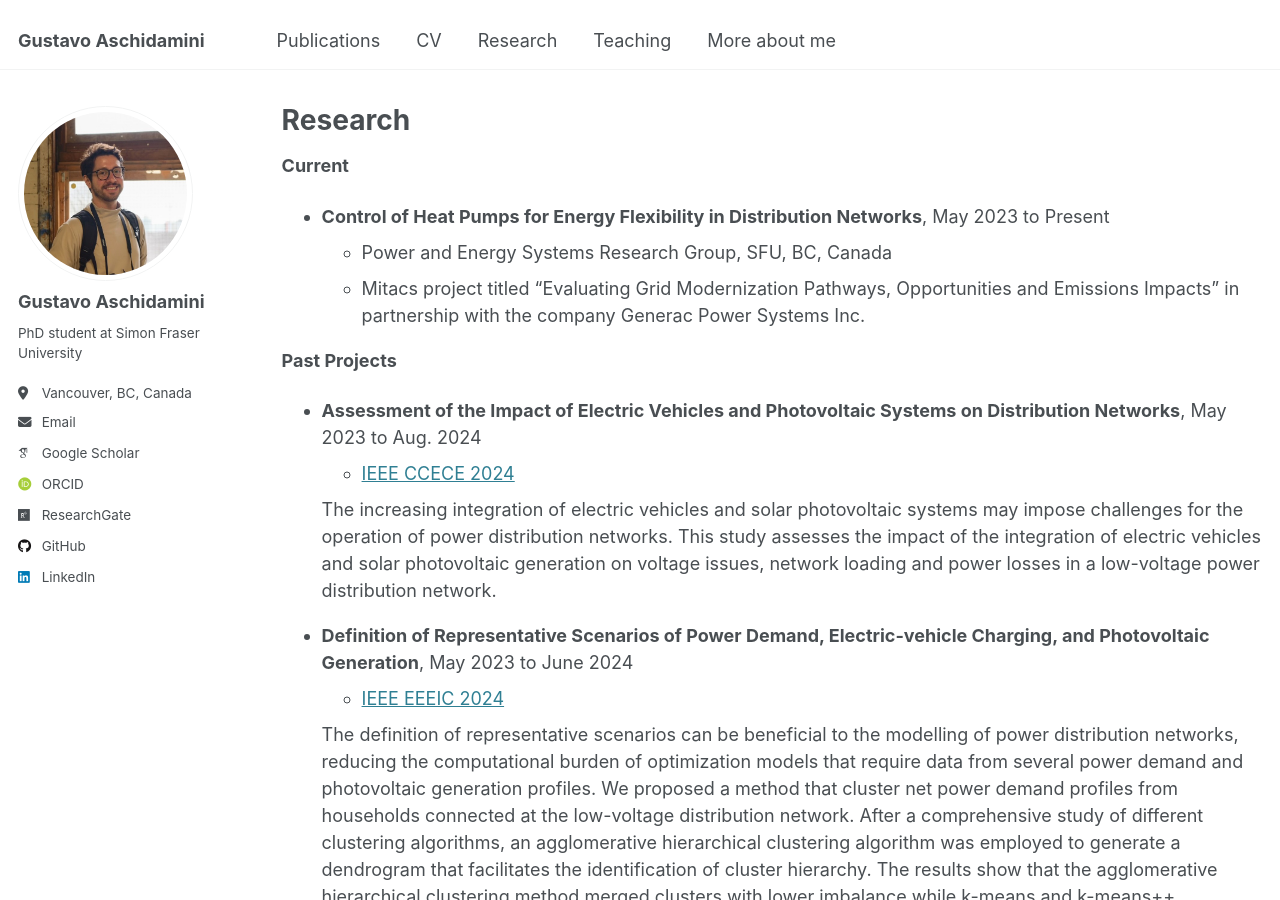
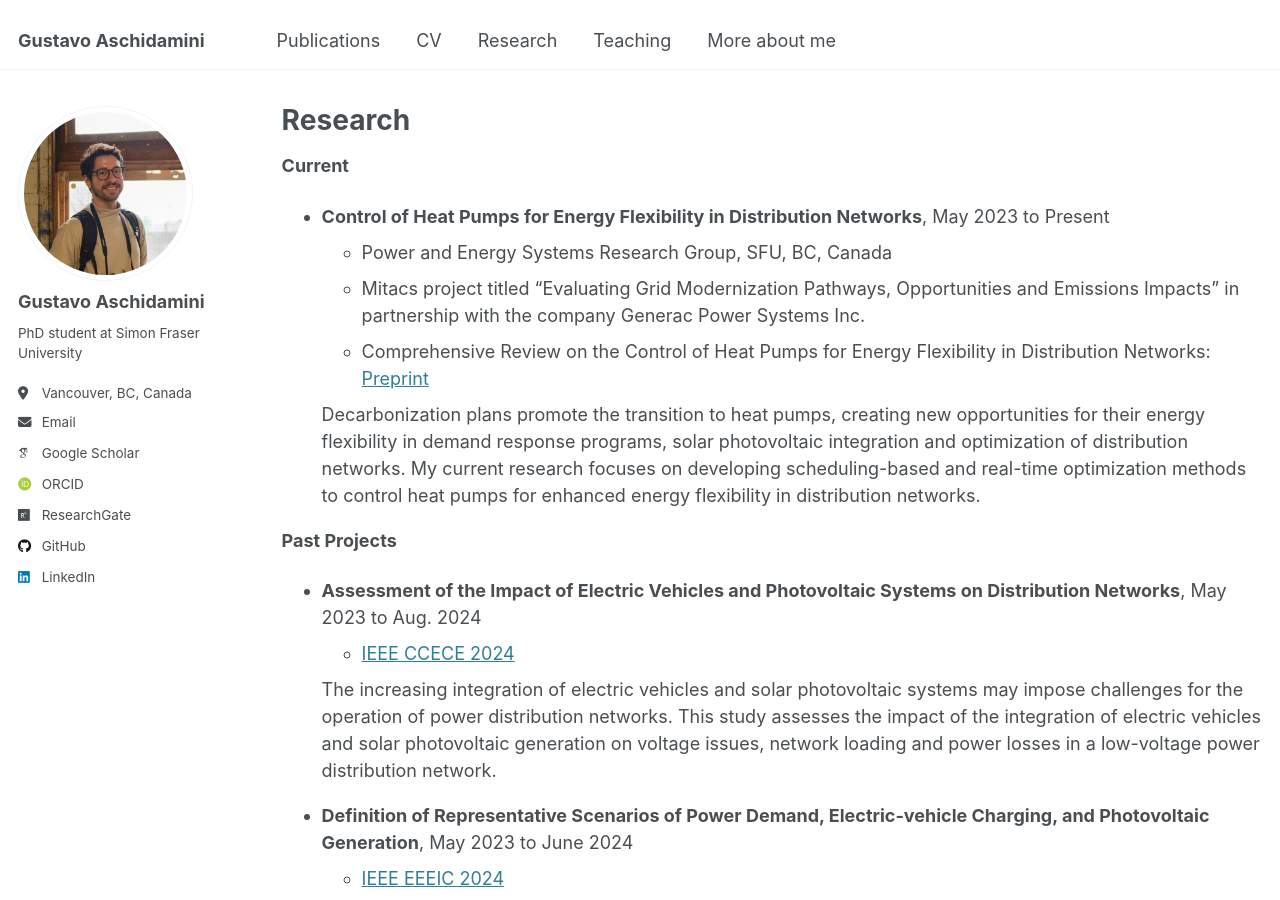
Before and after one commit to gaschidamini/gaschidamini.github.io, a Jekyll site: the page built from _pages/research.html, in a window 1280 px wide and 900 px high. Built offline with Jekyll 4.4.1, drawn with Linux system fonts in a browser that asks for light colours; some web fonts are replaced.

Commit message:
Update research.html

```diff
--- a/_pages/research.html
+++ b/_pages/research.html
@@ -12,7 +12,9 @@ author_profile: true
   <ul>
     <li>Power and Energy Systems Research Group, SFU, BC, Canada</li>
     <li>Mitacs project titled “Evaluating Grid Modernization Pathways, Opportunities and Emissions Impacts” in partnership with the company Generac Power Systems Inc.</li>
+    <li> Comprehensive Review on the Control of Heat Pumps for Energy Flexibility in Distribution Networks: <a href="https://arxiv.org/abs/2502.14111">Preprint</a>  </li>
   </ul>
+    Decarbonization plans promote the transition to heat pumps, creating new opportunities for their energy flexibility in demand response programs, solar photovoltaic integration and optimization of distribution networks. My current research focuses on developing scheduling-based and real-time optimization methods to control heat pumps for enhanced energy flexibility in distribution networks.
 </ul>
 
 <p><strong> Past Projects </strong></p>
```
